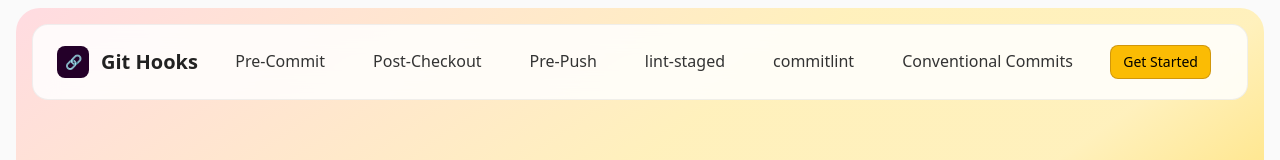
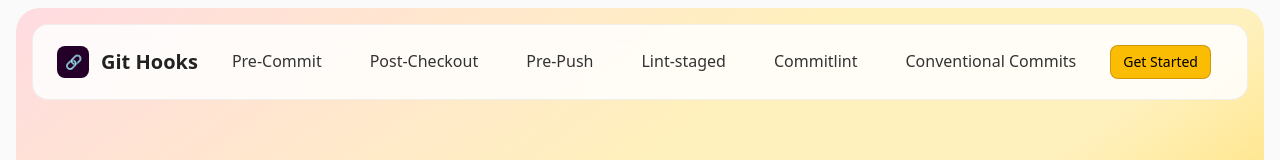
Before and after one commit to Shaban-Eissa/Git-Hooks-Guide, an Angular app: page /overview in a window 1280 px wide. Shown: the top 160 px of the page. Built offline with nearby package versions, Linux system fonts and the light colour scheme.

Commit message:
fix(nav): Correct capitalization for lint-staged and commitlint links in the navigation component

```diff
--- a/src/app/components/nav/nav.component.html
+++ b/src/app/components/nav/nav.component.html
@@ -50,14 +50,14 @@
           class="px-4 py-2 rounded-lg font-medium"
           style="color: #333333"
         >
-          lint-staged
+          Lint-staged
         </a>
         <a
           routerLink="/commit-lint"
           class="px-4 py-2 rounded-lg font-medium"
           style="color: #333333"
         >
-          commitlint
+          Commitlint
         </a>
         <a
           routerLink="/conventional-commits"
@@ -149,7 +149,7 @@
             style="color: #333333"
             (click)="toggleMobileMenu()"
           >
-            lint-staged
+            Lint-staged
           </a>
           <a
             routerLink="/commit-lint"
@@ -157,7 +157,7 @@
             style="color: #333333"
             (click)="toggleMobileMenu()"
           >
-            commitlint
+            Commitlint
           </a>
           <a
             routerLink="/conventional-commits"
```
